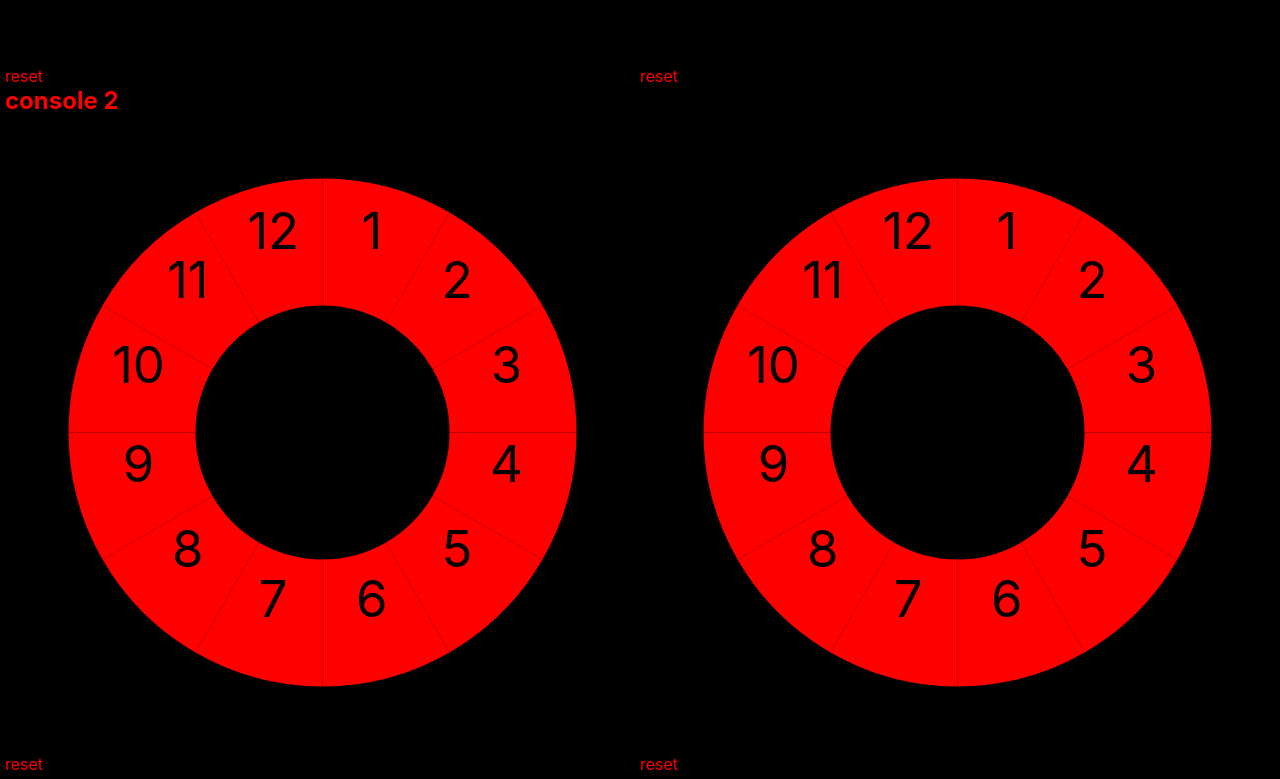
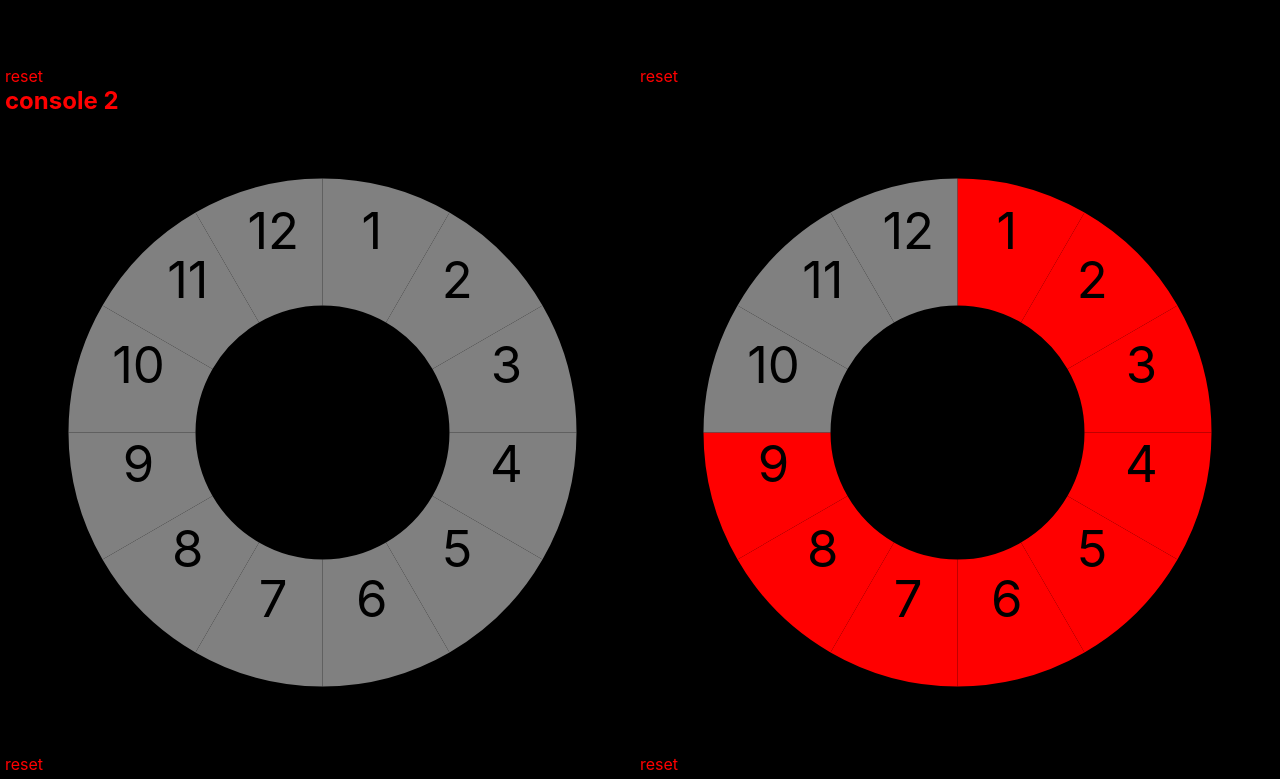
Before and after one commit to kasn/zero-hour, a Svelte app: page / in a window 1280 px wide. Shown: the part 687-1466 px from the top of the page. Built offline with nearby package versions, Linux system fonts and the light colour scheme.

Commit message:
highlight available nodes

```diff
--- a/src/App.svelte
+++ b/src/App.svelte
@@ -71,8 +71,6 @@
   const arcGenerator = arc();
   let angle = Math.PI * 2;
 
-  // const slice = 360 / 12;
-
   function getArcOptions(num) {
     const start = ((num - 1) * angle * 1) / 12;
 
@@ -84,6 +82,20 @@
     };
 
     return arcOptions;
+  }
+
+  function isAvailable(
+    activeConsole,
+    consoleSide,
+    num,
+    possibleOptions,
+    selection
+  ) {
+    const optionsForSelection = possibleOptions.filter(option => {
+      return option[activeConsole][consoleSide] === num;
+    });
+
+    return optionsForSelection.length > 0;
   }
 
   const arcs = numbers.map(num => {
@@ -157,6 +169,14 @@
     cursor: pointer;
   }
 
+  path.dial-section {
+    fill: grey;
+  }
+
+  path.dial-section.is-available {
+    fill: red;
+  }
+
   path.dial-section:hover {
     fill: yellow;
   }
@@ -191,8 +211,8 @@
             <path
               on:click={() => consoleClick('console1', 0, arc.num)}
               d={arc.d}
-              fill="#FF0000"
               class="dial-section"
+              class:is-available={isAvailable('console1', 0, arc.num, possibleOptions, selection)}
               class:selected={selection[`console1`][0] === arc.num} />
             <text
               x={arc.centroid[0]}
@@ -214,8 +234,8 @@
             <path
               on:click={() => consoleClick('console1', 1, arc.num)}
               d={arc.d}
-              fill="#FF0000"
               class="dial-section"
+              class:is-available={isAvailable('console1', 1, arc.num, possibleOptions, selection)}
               class:selected={selection[`console1`][1] === arc.num} />
             <text
               x={arc.centroid[0]}
@@ -240,9 +260,10 @@
             <path
               on:click={() => consoleClick('console2', 0, arc.num)}
               d={arc.d}
-              fill="#FF0000"
               class="dial-section"
               class:selected={selection[`console2`][0] === arc.num} />
+            class:is-available={isAvailable('console2', 0, arc.num, possibleOptions, selection)}
+
             <text
               x={arc.centroid[0]}
               y={arc.centroid[1]}
@@ -263,8 +284,8 @@
             <path
               on:click={() => consoleClick('console2', 1, arc.num)}
               d={arc.d}
-              fill="#FF0000"
               class="dial-section"
+              class:is-available={isAvailable('console2', 1, arc.num, possibleOptions, selection)}
               class:selected={selection[`console2`][1] === arc.num} />
             <text
               x={arc.centroid[0]}
```
